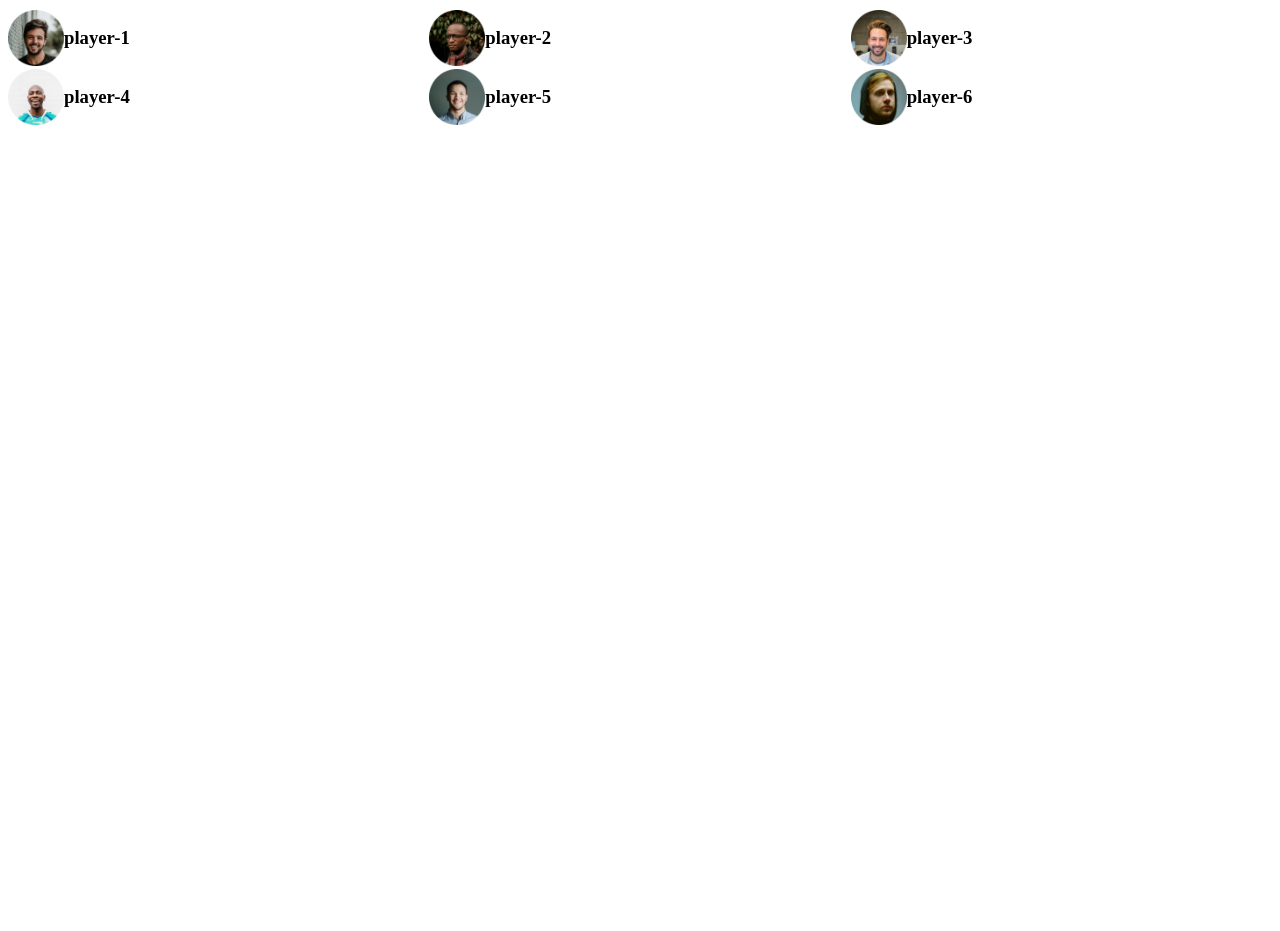
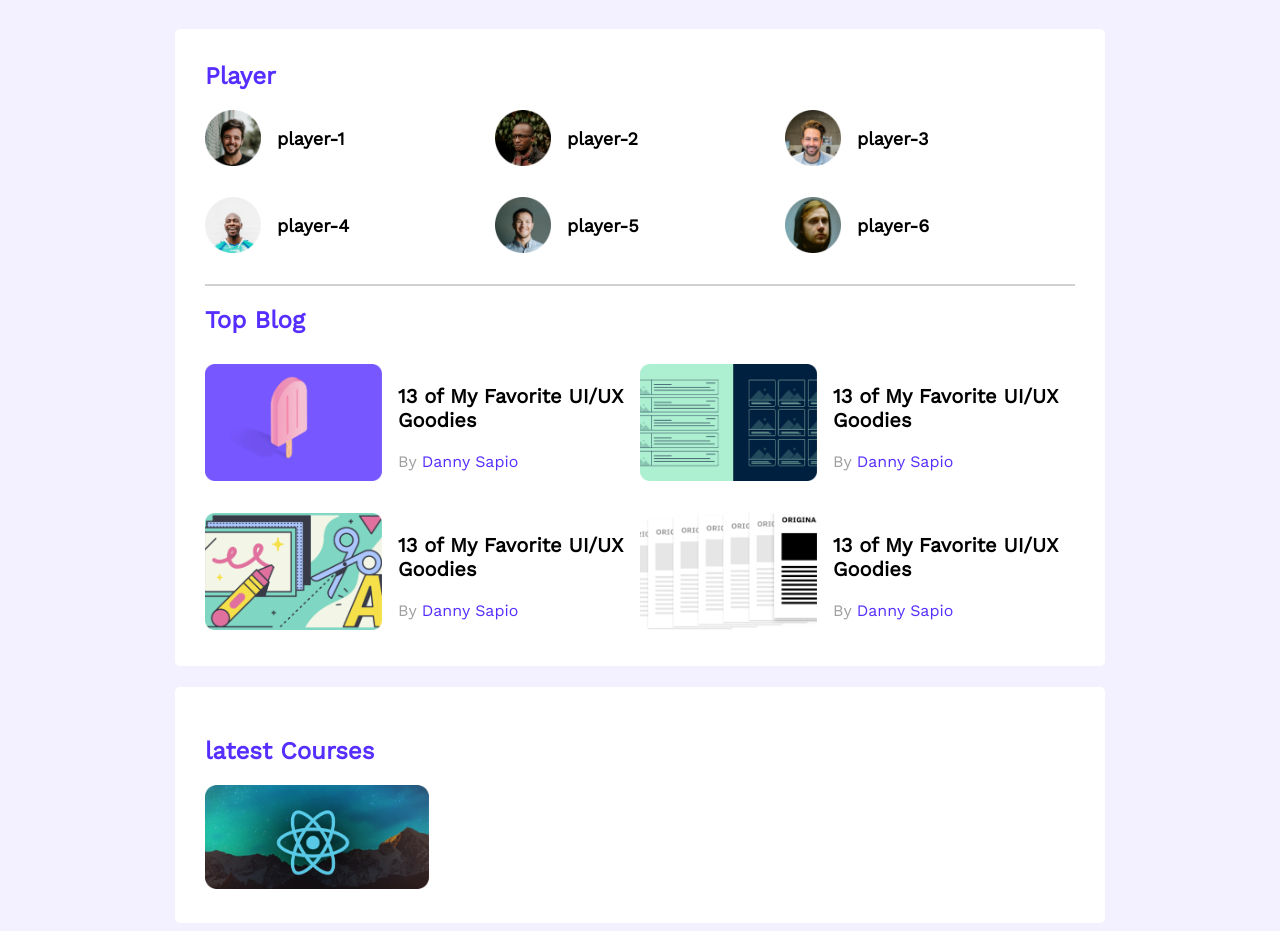
Before and after one commit to MdAsraful/leader-board-main, a plain HTML site: page index.html in a window 1280 px wide. Before the commit the page ends 800 px from the top, so only its background shows below. Drawn offline with nearby package versions, Linux system fonts and the light colour scheme.

Commit message:
Third commit

```diff
--- a/index.html
+++ b/index.html
@@ -5,8 +5,14 @@
     <meta http-equiv="X-UA-Compatible" content="IE=edge">
     <meta name="viewport" content="width=device-width, initial-scale=1.0">
     <title>Document</title>
+    <!-- Font Awosum  -->
+    <script src="https://kit.fontawesome.com/3b5f5e277f.js" crossorigin="anonymous"></script>
     <!-- Style Files -->
     <link rel="stylesheet" href="style.css">
+    <!-- Font style  -->
+    <link rel="preconnect" href="https://fonts.googleapis.com">
+<link rel="preconnect" href="https://fonts.gstatic.com" crossorigin>
+<link href="https://fonts.googleapis.com/css2?family=Open+Sans&family=Poppins:wght@500&family=Work+Sans&display=swap" rel="stylesheet">
 </head>
 <body>
     <!-- Header Section -->
@@ -15,35 +21,104 @@
     </header>
     <!-- Main Section -->
     <main>
-        <section>
+        <section class="container">
+            <div class="top-player">
+                <h2 class="players-title">Player</h2>
                 <div class="players">
+
                     <div class="player">
                         <img src="images/players/player-1.png" alt="">
-                    <h3>player-1</h3>
+                        <h3 class="player-name">player-1</h3>
                     </div>
                     <div class="player">
                         <img src="images/players/player-2.png" alt="">
-                    <h3>player-2</h3>
+                        <h3 class="player-name">player-2</h3>
                     </div>
                     <div class="player">
                         <img src="images/players/player-3.png" alt="">
-                    <h3>player-3</h3>
+                        <h3 class="player-name">player-3</h3>
                     </div>
                     <div class="player">
                         <img src="images/players/player-4.png" alt="">
-                    <h3>player-4</h3>
+                        <h3 class="player-name">player-4</h3>
                     </div>
                     <div class="player">
                         <img src="images/players/player-5.png" alt="">
-                    <h3>player-5</h3>
+                        <h3 class="player-name">player-5</h3>
                     </div>
                     <div class="player">
                         <img src="images/players/player-6.png" alt="">
-                    <h3>player-6</h3>
+                        <h3 class="player-name">player-6</h3>
                     </div>
 
                 </div>
+
+            </div>
+            <hr>
+            <div class="top-blogs">
+                <h2 class="players-title">Top Blog</h2>
+                    <div class="blogs">
+                        <article class="blog">
+                            <div class="thamnail">
+                                <img src="images/blogs/blog-1.png" alt="">
+                            </div>
+                            <div class="blog-content">
+                                <h3 class="blog-title">13 of My Favorite
+                                    UI/UX Goodies</h3>
+                                    <p class="blog-author">By <a href="">Danny Sapio</a></p>
+                            </div>
+                        </article>
+                        <article class="blog">
+                            <div class="thamnail">
+                                <img src="images/blogs/blog-2.png" alt="">
+                            </div>
+                            <div class="blog-content">
+                                <h3 class="blog-title">13 of My Favorite
+                                    UI/UX Goodies</h3>
+                                    <p class="blog-author">By <a href="">Danny Sapio</a></p>
+                            </div>
+                        </article>
+                        <article class="blog">
+                            <div class="thamnail">
+                                <img src="images/blogs/blog-3.png" alt="">
+                            </div>
+                            <div class="blog-content">
+                                <h3 class="blog-title">13 of My Favorite
+                                    UI/UX Goodies</h3>
+                                    <p class="blog-author">By <a href="">Danny Sapio</a></p>
+                            </div>
+                        </article>
+                        <article class="blog">
+                            <div class="thamnail">
+                                <img src="images/blogs/blog-4.png" alt="">
+                            </div>
+                            <div class="blog-content">
+                                <h3 class="blog-title">13 of My Favorite
+                                    UI/UX Goodies</h3>
+                                    <p class="blog-author">By <a href="">Danny Sapio</a></p>
+                            </div>
+                        </article>
+                    </div>
+
+            </div>
+
         </section>
+        <!-- Latest Course -->
+        <section class="container">
+            <h2 class="latest-title">latest Courses</h2>
+            <div class="courses">
+                <div class="course">
+                    <div class="course-banner">
+                        <img src="images/courses/course-1.png" alt="">
+                    </div>
+                    <div class="course-details">
+                        <div class="course-details"></div>
+                    </div>
+                </div>
+            </div>
+
+        </section>
+
     </main>
 
 </body>
--- a/style.css
+++ b/style.css
@@ -1,6 +1,36 @@
+/* Common utility */
+body{
+    font-family: 'Open Sans', sans-serif;
+font-family: 'Poppins', sans-serif;
+font-family: 'Work Sans', sans-serif;
+background-color: #F3F1FF;
+}
+.container{
+    background-color: #FFFFFF;
+    width: 870px;
+    padding: 30px;
+    border-radius: 5px ;
+    margin-top: 21px;
+}
+
+/* stuyle work */
+main{
+    display: flex;
+    flex-direction: column;
+
+    align-items: center;
+
+}
+
+.players-title{
+    color: #562EFF;
+    font-size: 24px;
+    margin-top: 3px;
+}
 .players{
     display: grid;
     grid-template-columns: repeat(3, 1fr);
+    row-gap: 30px;
 
 }
 .player{
@@ -11,3 +41,56 @@
     height: 56px;
     width: 56px;
 }
+.player-name{
+    margin-left: 16px;
+    font-size: 18px;
+}
+hr{
+    border: 1px solid #D1D1D1;
+    margin-top: 30px;
+    margin-bottom: 20px;
+}
+/* --------------------------------
+    blog Contetnt Style Section
+----------------------------------*/
+
+.blogs{
+    margin-top: 30px;
+    display: grid;
+    grid-template-columns: repeat(2, 1fr);
+    row-gap: 26px;
+
+
+}
+.blog{
+    display: flex;
+}
+.blog .thamnail img{
+    width: 177px;
+    height: 117px;
+
+}
+.blog-content{
+    margin-left: 16px;
+}
+.blog-title{
+    font-size: 20px;
+}
+.blog-author{
+    font-size: 16px;
+    color: #9F9F9F;
+}
+.blog-author a{
+    text-decoration: none;
+    font-size: 16px;
+    color: #562EFF;
+}
+/* Latest Courses Section */
+.latest-title{
+    color: #562EFF;
+    font-size: 24px;
+}
+.course-banner img{
+    width: 224px;
+    height: 104px;
+}
```
Lines whose indentation alone changed are shown as unchanged.
